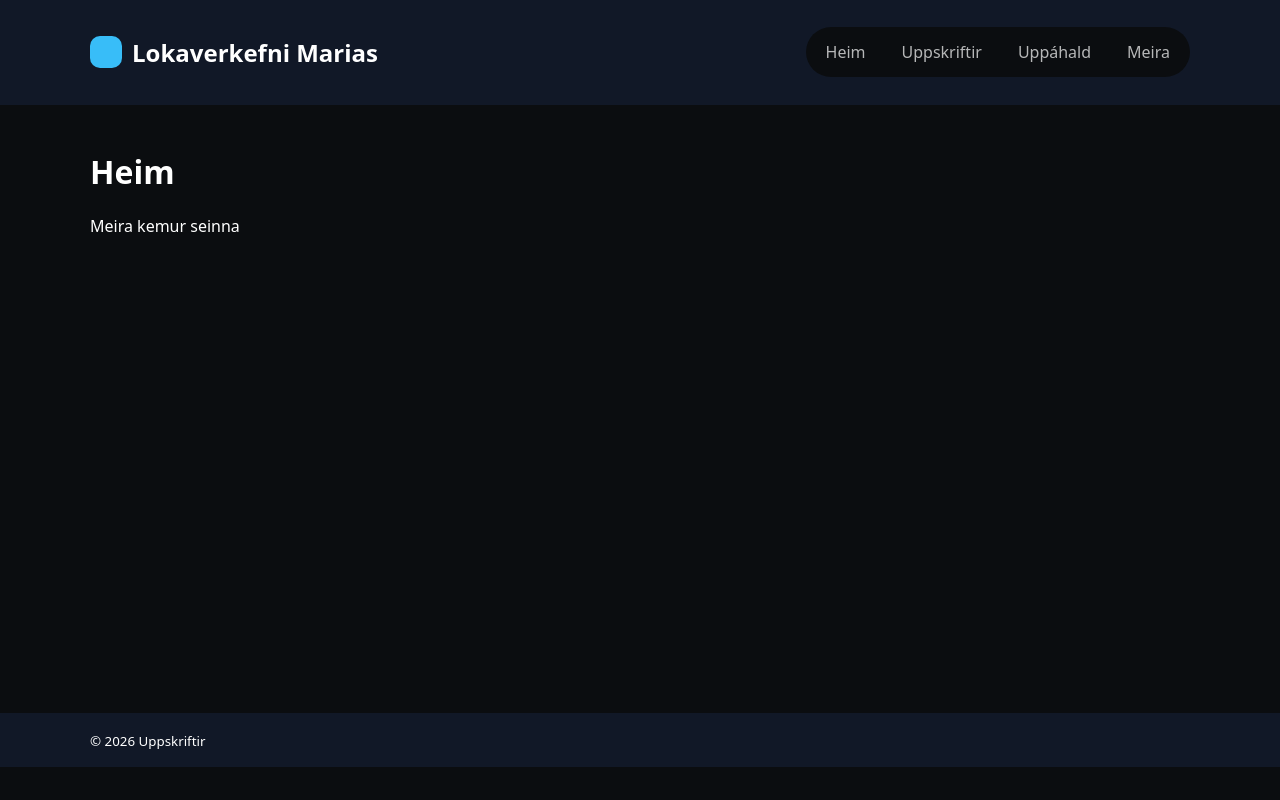
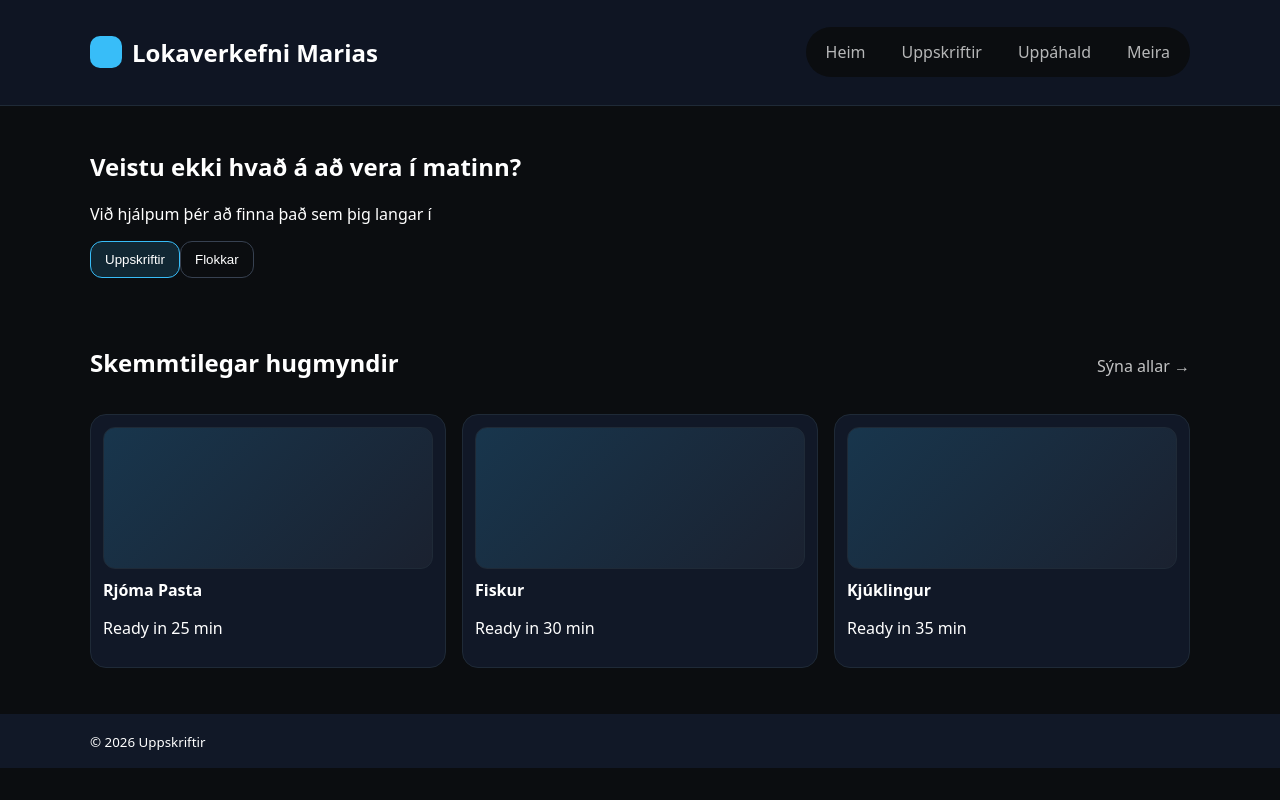
Before and after one commit to mariasleo/lokaverkefni-marias, a React (Vite) app in the folder lokaverkefni-marias/: page / in a window 1280 px wide. Built offline with nearby package versions, Linux system fonts and the light colour scheme.

Commit message:
Uppsetning á layouti

```diff
--- a/lokaverkefni-marias/src/App.jsx
+++ b/lokaverkefni-marias/src/App.jsx
@@ -28,8 +28,46 @@ export default function App() {
 
       <main>
         <div className="container">
-          <h1>Heim</h1>
-          <p>Meira kemur seinna</p>
+          <section className="hero">
+            <h1>Veistu ekki hvað á að vera í matinn?</h1>
+            <p className="subtitle">
+              Við hjálpum þér að finna það sem þig langar í
+            </p>
+
+            <div className="hero-actions">
+              <button className="btn">Uppskriftir</button>
+              <button className="btn secondary">Flokkar</button>
+            </div>
+          </section>
+
+          <section className="featured">
+            <div className="section-head">
+              <h2>Skemmtilegar hugmyndir</h2>
+              <a className="section-link" href="#">
+                Sýna allar →
+              </a>
+            </div>
+
+            <div className="card-grid">
+              <div className="card">
+                <div className="card-img"></div>
+                <h3>Rjóma Pasta</h3>
+                <p className="subtitle">Ready in 25 min</p>
+              </div>
+
+              <div className="card">
+                <div className="card-img"></div>
+                <h3>Fiskur</h3>
+                <p className="subtitle">Ready in 30 min</p>
+              </div>
+
+              <div className="card">
+                <div className="card-img"></div>
+                <h3>Kjúklingur</h3>
+                <p className="subtitle">Ready in 35 min</p>
+              </div>
+            </div>
+          </section>
         </div>
       </main>
 
--- a/lokaverkefni-marias/src/styles.css
+++ b/lokaverkefni-marias/src/styles.css
@@ -13,8 +13,17 @@ body {
 
 header,
 footer {
-  padding: 16px;
+  padding: 16px 0;
   background: #111827;
+}
+
+header {
+  position: sticky;
+  top: 0;
+  z-index: 10;
+  border-bottom: 1px solid #1f2a37;
+  background: rgba(17, 24, 39, 0.85);
+  backdrop-filter: blur(10px);
 }
 
 .header-inner {
@@ -62,3 +71,76 @@ main {
   padding: 24px 0;
   min-height: 70vh;
 }
+
+.btn {
+  border: 1px solid #38bdf8;
+  background: rgba(56, 189, 248, 0.15);
+  color: white;
+  padding: 10px 14px;
+  border-radius: 12px;
+  cursor: pointer;
+}
+
+.btn.secondary {
+  border: 1px solid #374151;
+  background: transparent;
+}
+
+.featured {
+  margin-top: 48px;
+}
+
+.card-grid {
+  display: grid;
+  grid-template-columns: repeat(auto-fit, minmax(220px, 1fr));
+  gap: 16px;
+  margin-top: 16px;
+}
+
+.card {
+  background: #111827;
+  border: 1px solid #1f2a37;
+  border-radius: 16px;
+  padding: 12px;
+  transition: transform 0.15s ease, background 0.15s ease;
+}
+
+.card:hover {
+  transform: translateY(-2px);
+  background: #0f172a;
+}
+
+.card h3 {
+  margin: 0 0 6px;
+  font-size: 16px;
+}
+
+.card-img {
+  height: 140px;
+  border-radius: 12px;
+  margin-bottom: 10px;
+  border: 1px solid #1f2a37;
+  background: linear-gradient(
+    135deg,
+    rgba(56, 189, 248, 0.18),
+    rgba(255, 255, 255, 0.04)
+  );
+}
+
+.section-head {
+  display: flex;
+  align-items: baseline;
+  justify-content: space-between;
+  gap: 12px;
+}
+
+.section-link {
+  color: white;
+  text-decoration: none;
+  opacity: 0.75;
+}
+
+.section-link:hover {
+  opacity: 1;
+  text-decoration: underline;
+}
```
Also changed, not shown: 2 other files (tests, documents, lock files or other folders).
